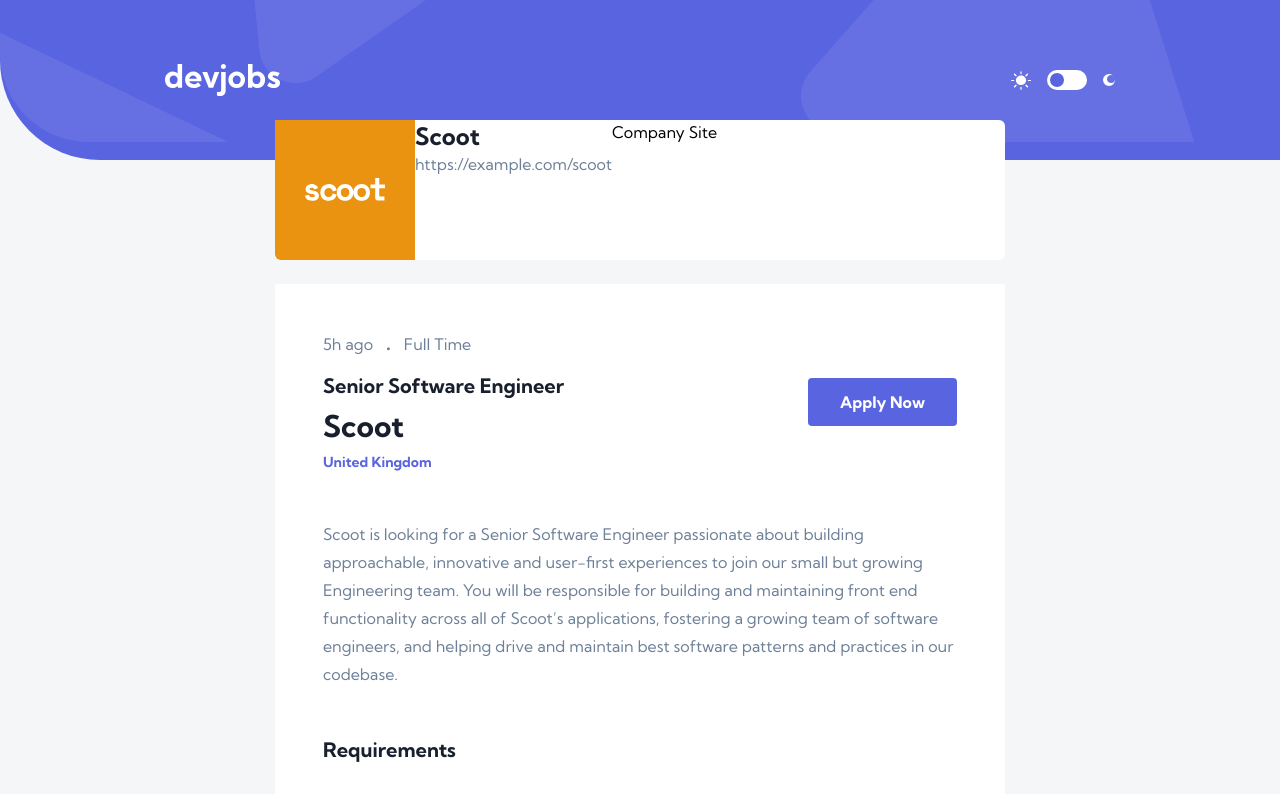
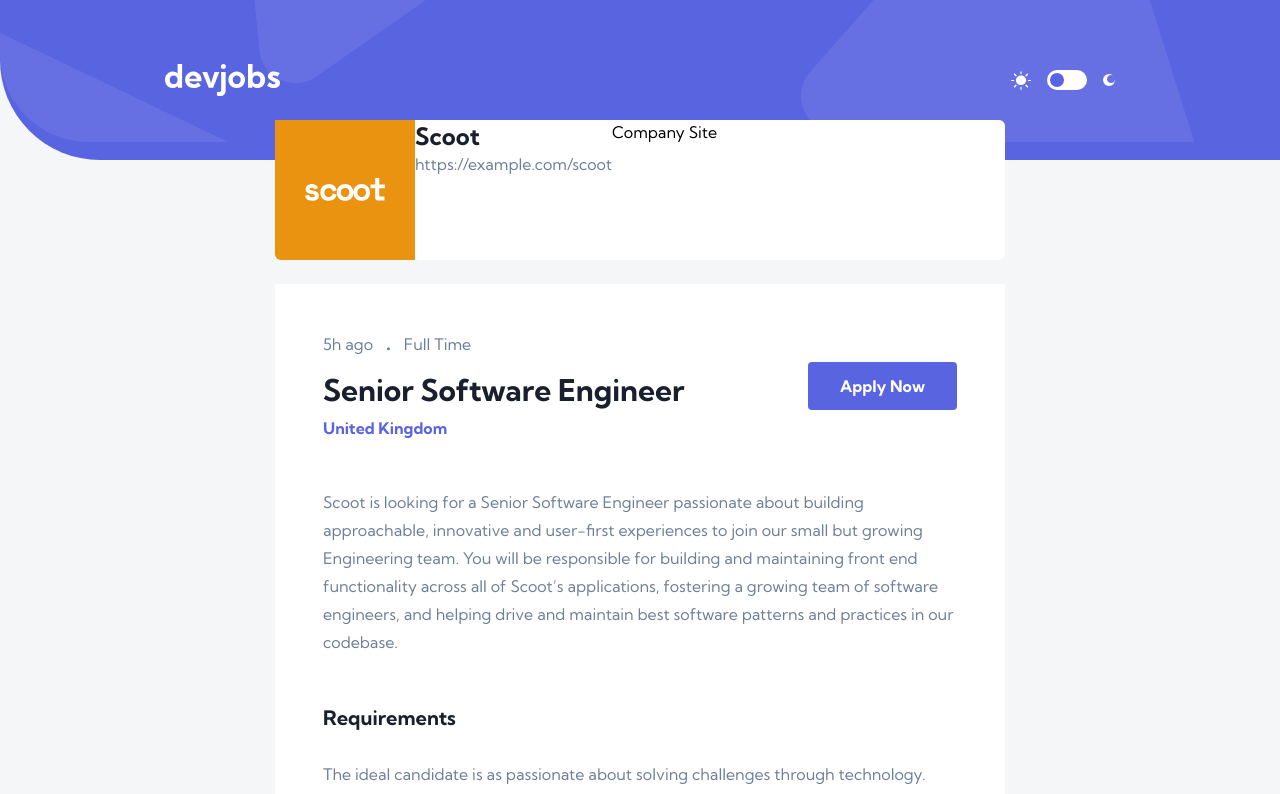
Before and after one commit to CalcagnoLoic/devjobs-app, a React (Vite) app: page /job-detail/1 in a window 1280 px wide. Shown: the top 794 px of the page. Built offline with nearby package versions, Linux system fonts and the light colour scheme.

Commit message:
(feat): updating JobInformations and others components

```diff
--- a/src/components/Button/index.tsx
+++ b/src/components/Button/index.tsx
@@ -1,15 +1,30 @@
-import { HTMLInputTypeAttribute, LinkHTMLAttributes, PropsWithChildren } from "react";
+import {
+  HTMLInputTypeAttribute,
+  LinkHTMLAttributes,
+  PropsWithChildren,
+} from "react";
 
 type ButtonProps = PropsWithChildren<{
   TagName: keyof JSX.IntrinsicElements;
   typeButton?: HTMLInputTypeAttribute | null;
   href?: LinkHTMLAttributes<HTMLAnchorElement>["href"];
+  css?: string;
 }>;
 
-const Component = ({ children, TagName, href, typeButton }: ButtonProps) => {
-
+const Component = ({
+  children,
+  TagName,
+  href,
+  typeButton,
+  css,
+}: ButtonProps) => {
   return (
-    <TagName href={TagName === "a" ? href : ""} type={typeButton} className="rounded bg-royalBlue px-8 py-3 font-bold text-white transition duration-300 hover:bg-portage">
+    <TagName
+      href={TagName === "a" ? href : ""}
+      target="_blank"
+      type={typeButton}
+      className={`rounded bg-royalBlue px-8 py-3 font-bold text-white transition duration-300 hover:bg-portage ${css}`}
+    >
       {children}
     </TagName>
   );
--- a/src/components/CardJob/index.tsx
+++ b/src/components/CardJob/index.tsx
@@ -23,7 +23,13 @@
           />
         </div>
 
-        <JobInformations JobData={jobInformations} />
+        <JobInformations
+          JobData={jobInformations}
+          styleLocation="mt-11 text-sm"
+          css="mt-4 text-base text-lynch"
+          isRedirect={true}
+          isCompanyName={true}
+        />
       </li>
     </>
   );
--- a/src/components/JobBody/index.tsx
+++ b/src/components/JobBody/index.tsx
@@ -1,4 +1,6 @@
 import { JobOffer } from "../../types/types";
+
+import Button from "../Button";
 import JobCharacteristic from "../JobCharacteristic";
 import JobInformations from "../JobInformations";
 
@@ -6,21 +8,35 @@
   return (
     <div className="mt-6 bg-white p-12">
       <div className="flex justify-between">
-        <JobInformations JobData={datas} />
+        <JobInformations
+          JobData={datas}
+          styleLocation="mt-2"
+          css="mt-2 block text-3xl font-bold text-mirage"
+          isRedirect={false}
+          isCompanyName={false}
+        />
 
-
-        <div className="cursor-pointer self-center rounded bg-royalBlue px-8 py-3 font-bold text-white transition duration-300 hover:bg-portage">
-          <a href={datas?.apply} target="_blank">
-            Apply Now
-          </a>
-        </div>
+        <Button
+          TagName="a"
+          href={datas?.apply}
+          children="Apply Now"
+          css="self-center"
+        />
       </div>
 
       <p className="mt-12 leading-7 text-lynch">{datas?.description}</p>
 
-      <JobCharacteristic content="Requirements" jobData={datas} listStyle="list-disc" />
+      <JobCharacteristic
+        content="Requirements"
+        jobData={datas}
+        listStyle="list-disc"
+      />
 
-      <JobCharacteristic content="What You Will Do" jobData={datas} listStyle="list-decimal" />
+      <JobCharacteristic
+        content="What You Will Do"
+        jobData={datas}
+        listStyle="list-decimal"
+      />
     </div>
   );
 };
--- a/src/components/JobInformations/index.tsx
+++ b/src/components/JobInformations/index.tsx
@@ -1,22 +1,48 @@
 import { Link } from "react-router-dom";
 import { JobOffer } from "../../types/types";
 
-const Component = ({JobData}: {JobData: JobOffer}) => (
+interface JobInformations {
+  JobData: JobOffer;
+  styleLocation: string;
+  css: string;
+  isRedirect: boolean;
+  isCompanyName: boolean;
+}
+
+const Component = ({
+  JobData,
+  styleLocation,
+  css,
+  isRedirect,
+  isCompanyName,
+}: JobInformations) => (
   <div>
     <p className="text-base text-lynch">
       {JobData?.postedAt}
       <span className="mx-3 text-3xl leading-3">.</span>
       {JobData?.contract}
     </p>
+
+    {isRedirect ? (
       <Link
         to={`/job-detail/${JobData.id}`}
-          className="mt-4 block text-xl font-bold text-mirage"
+        className="mt-4 block text-xl font-bold text-mirage transition-all duration-300 hover:text-lynch"
       >
+        {" "}
         {JobData.position}
       </Link>
-        <p className="mt-2 block text-3xl font-bold text-mirage">{JobData?.company}</p>
-        <p className="mt-2 text-sm font-bold text-royalBlue">{JobData?.location}</p>
+    ) : (
+      <p className="mt-4 block text-3xl font-bold text-mirage ">
+        {JobData.position}
+      </p>
+    )}
+
+    {isCompanyName && <p className={`${css}`}>{JobData?.company}</p>}
+
+    <p className={`font-bold text-royalBlue ${styleLocation}`}>
+      {JobData?.location}
+    </p>
   </div>
 );
 
-export default Component
+export default Component;
```
Lines whose indentation alone changed are shown as unchanged.
